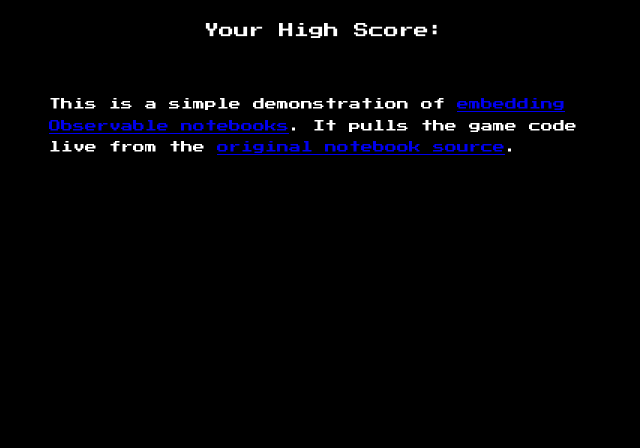
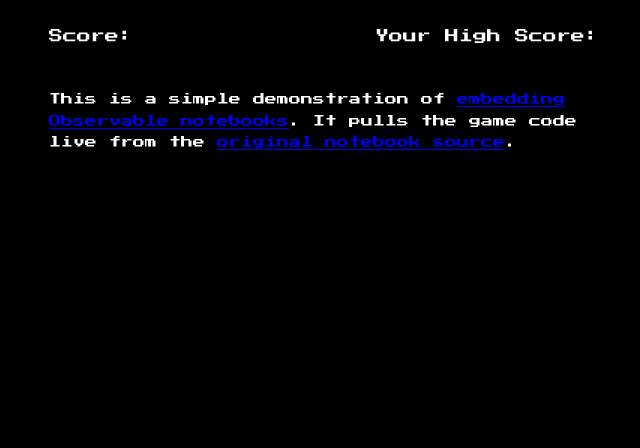
Before and after one commit to jashkenas/jashkenas.github.io, a plain HTML site: page breakout/index.html in a window 1280 px wide. Shown: the part 352-800 px from the top of the page, without its empty margins (316-956 px from the left). Drawn offline with Linux system fonts and the light colour scheme.

Commit message:
Style tweaks

```diff
--- a/breakout/index.html
+++ b/breakout/index.html
@@ -12,24 +12,47 @@
         color: #fff;
         font-family: 'Press Start 2P', cursive;
         line-height: 1.8;
+        display: flex;
+        align-items: center;
+        position: absolute;
+        top: 0; left: 0; right: 0; bottom: 0;
+      }
+      .wrapper {
+        text-align: center;
+        margin:  auto;
       }
       .title {
         font-size: 40px;
         margin-bottom: 50px;
+        letter-spacing: 12px;
       }
       #game {
-        margin: 20px 0;
+        margin: 10px auto 40px;
       }
-      .wrapper {
-        text-align: center;
-        margin: 200px auto;
+      .left {
+        float: left;
+      }
+      .right {
+        float: right;
       }
       .score {
-        margin: 15px 0;
-        font-size: 15px;
+        overflow: hidden;
+        margin: 15px auto 0;
+        font-size: 14px;
+        max-width: 700px;
+      }
+      #newgame input {
+        color: #fff;
+        background: #000;
+        cursor: pointer;
+        border: 2px solid #fff;
+        border-radius: 10px;
+        padding: 10px 15px;
+        font: 15px 'Press Start 2P', cursive;
+        outline: none;
       }
       .explanation {
-        margin: 50px auto;
+        margin: 40px auto;
         font-size: 12px;
         text-align: left;
         max-width: 550px;
@@ -40,12 +63,10 @@
     <div class="wrapper">
       <div class="title">BREAKOUT</div>
       <div class="score">
-        Score: <span id="score"></span>
+        <div class="left">Score: <span id="score"></span></div>
+        <div class="right">Your High Score: <span id="highscore"></span></div>
       </div>
       <div id="game"></div>
-      <div class="score">
-        Your High Score: <span id="highscore"></span>
-      </div>
       <div id="newgame"></div>
       <div class="explanation">
         This is a simple demonstration of <a href="https://beta.observablehq.com/@jashkenas/downloading-and-embedding-notebooks">embedding
```
